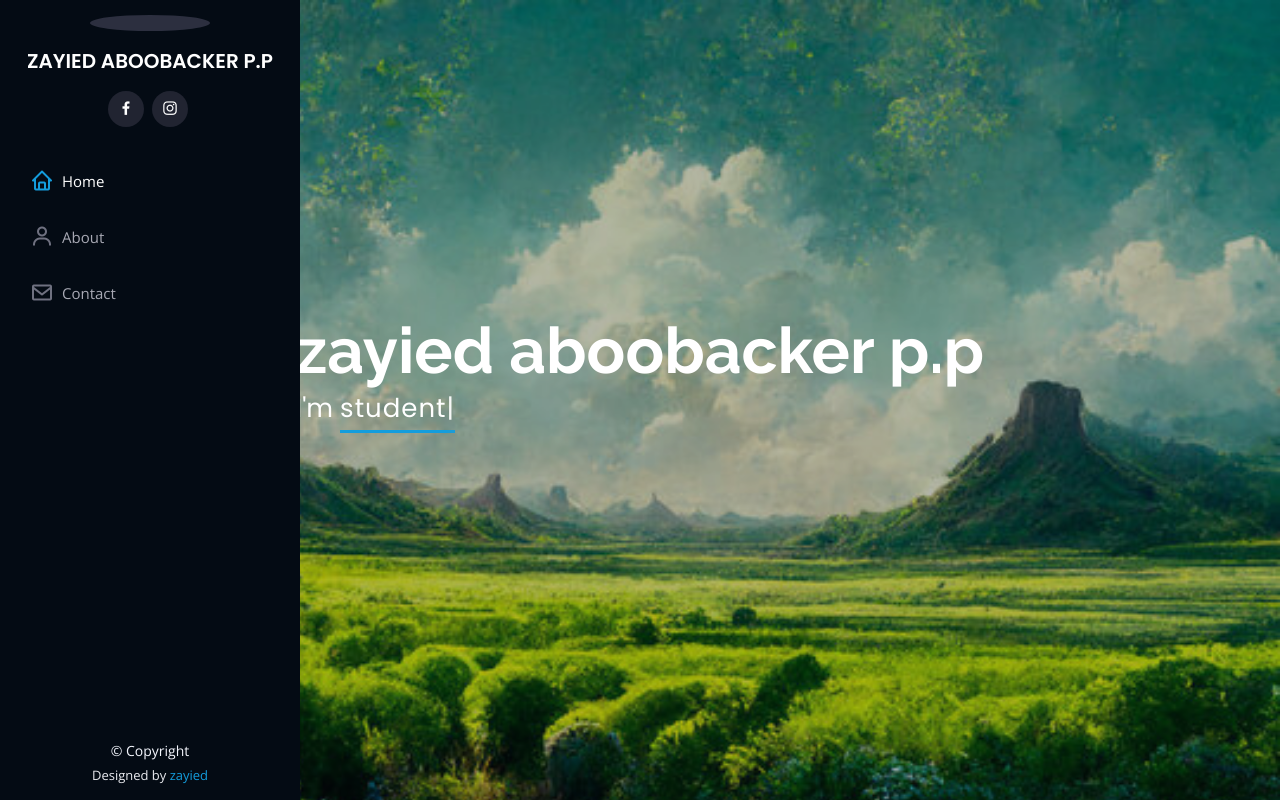
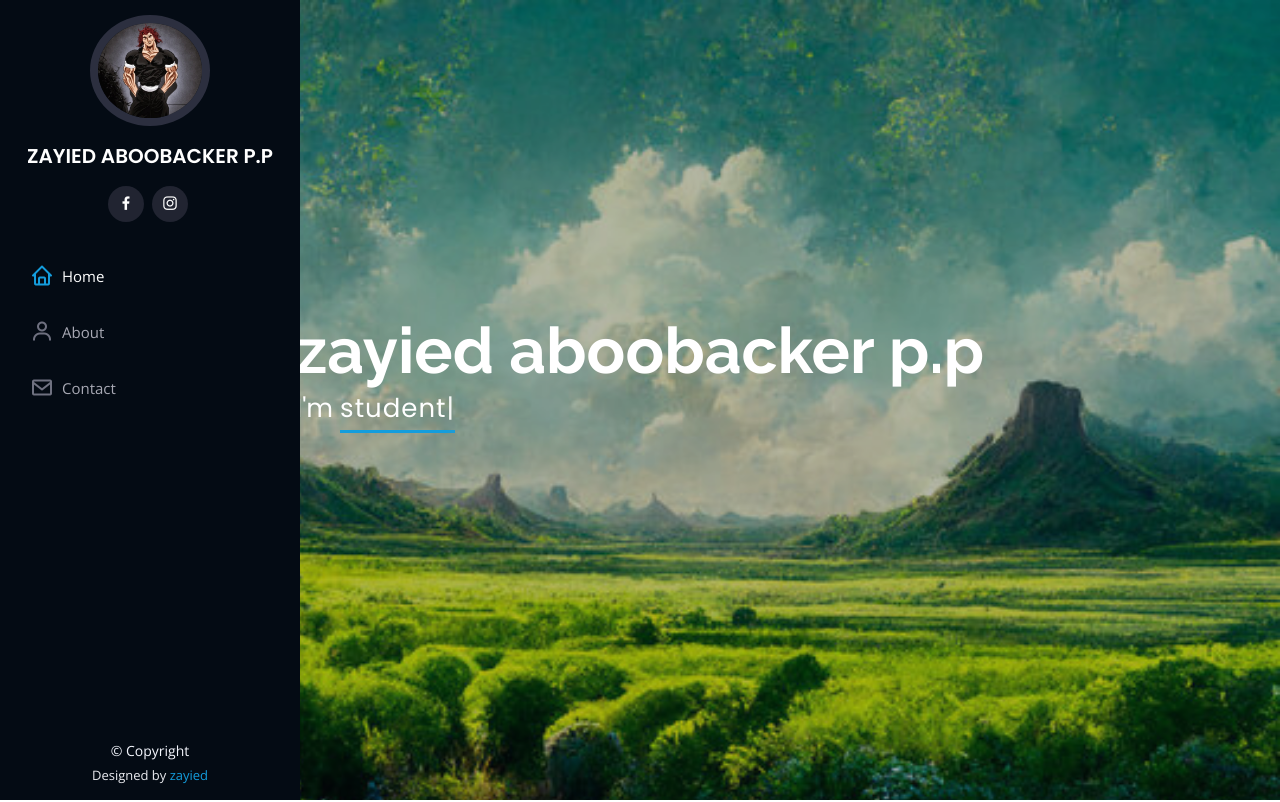
Before and after one commit to CLOWNXD999/for-host, a plain HTML site: page index.html in a window 1280 px wide. Shown: the top 802 px of the page. Drawn offline with nearby package versions, Linux system fonts and the light colour scheme.

Commit message:
Update index.html

```diff
--- a/index.html
+++ b/index.html
@@ -46,7 +46,7 @@
     <div class="d-flex flex-column">
 
       <div class="profile">
-        <img src="C:\Users\USER\Downloads\editing\edited videos\Wallpapper\IMG-20230808-WA0002.jpg" alt="" class="img-fluid rounded-circle">
+        <img src="https://github.com/CLOWNXD999/for-host/blob/main/IMG-20230808-WA0002.jpg?raw=true" alt="" class="img-fluid rounded-circle">
         <h1 class="text-light"><a href="index.html">ZAYIED ABOOBACKER P.P</a></h1>
         <div class="social-links mt-3 text-center">
           <a href="#" class="facebook"><i class="bx bxl-facebook"></i></a>
```
